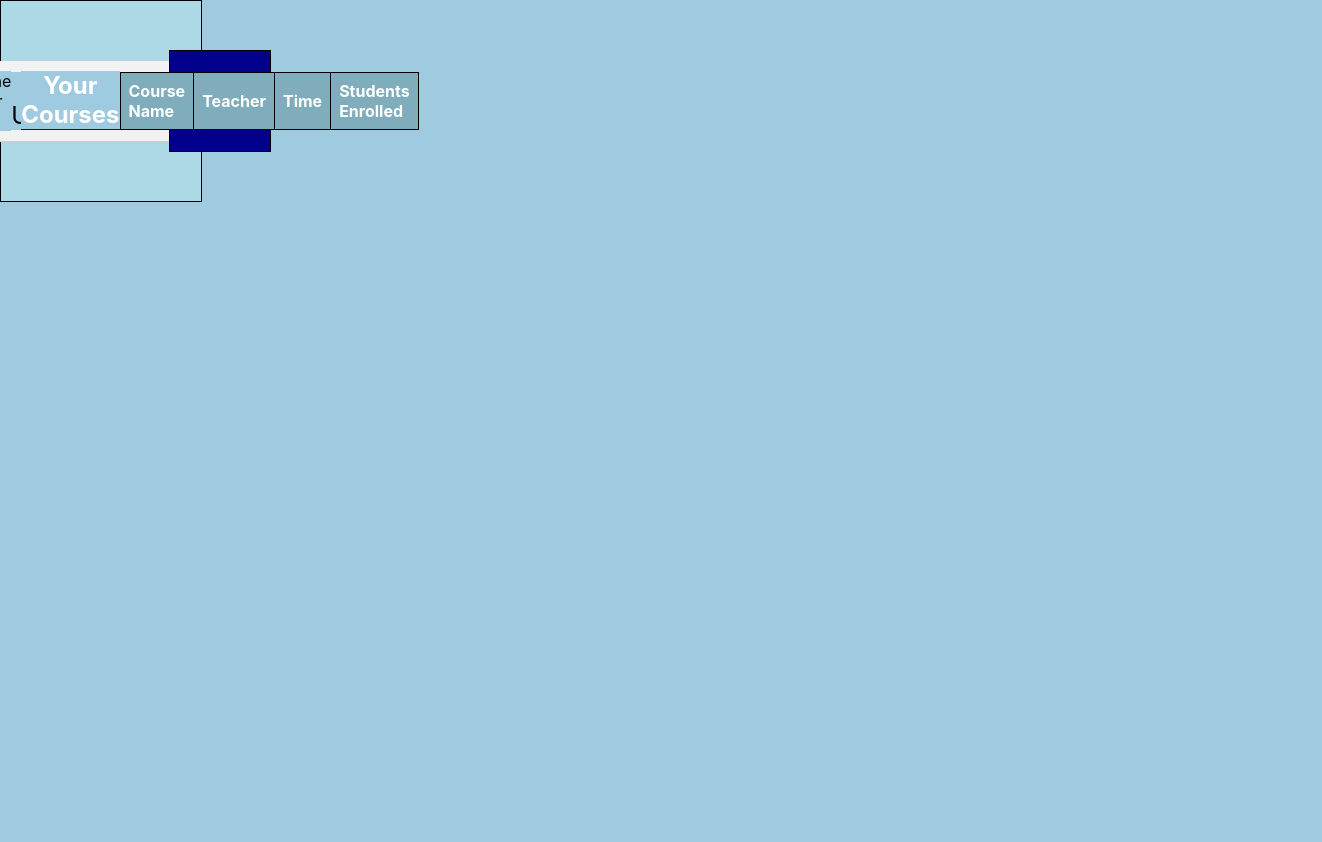
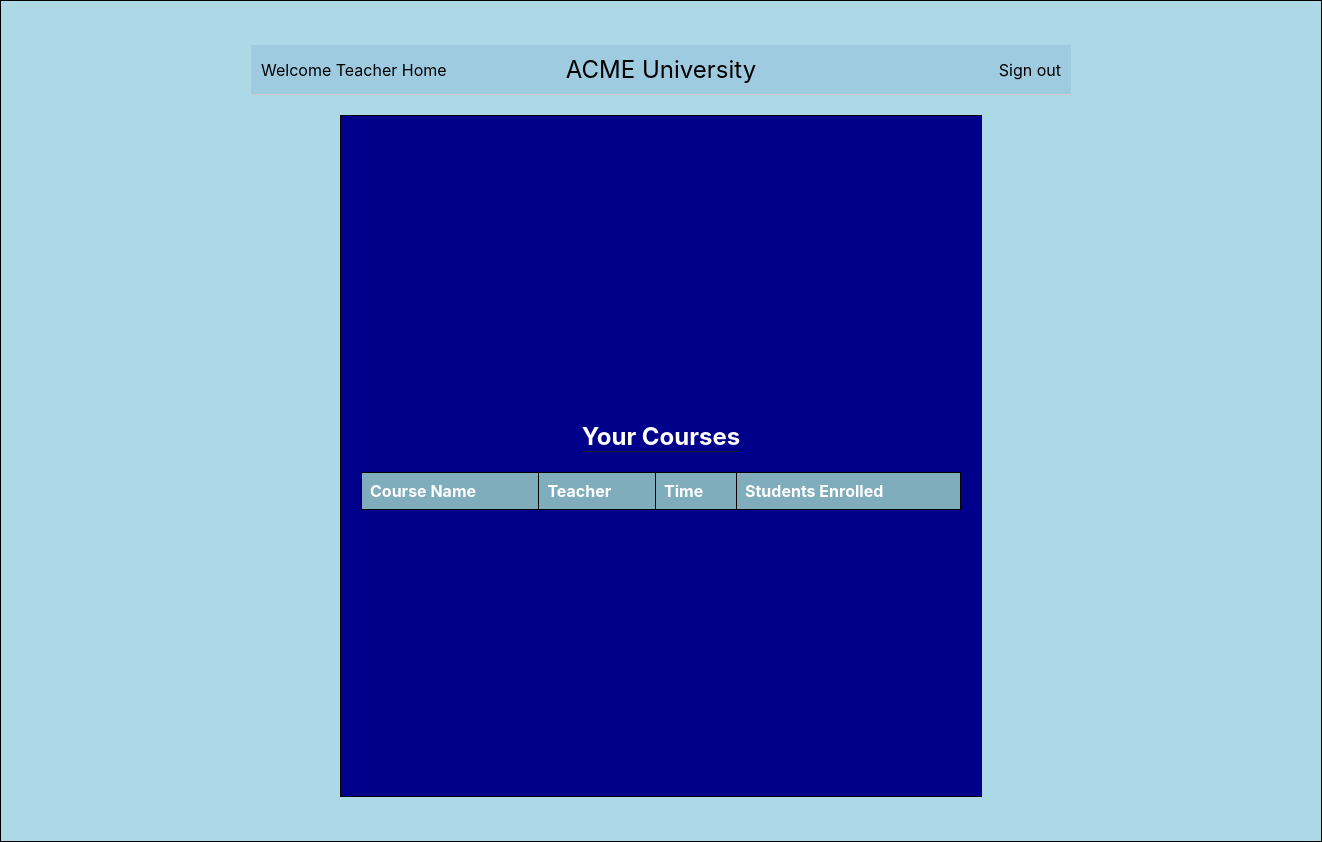
Before and after one commit to HikaruKurusu/Lab-8-Mini-Proj-CSE-108, a React (Create React App) app in the folder lab08/: page /teacher-home in a window 1280 px wide. Shown: the whole page, 1322 px wide, since content can reach past the window. Before the commit the page ends 800 px from the top, so only its background shows below. Built offline with nearby package versions, Linux system fonts and the light colour scheme.

Commit message:
fixed teacherHome squish

```diff
--- a/lab08/src/teacher_pages/TeacherHome.css
+++ b/lab08/src/teacher_pages/TeacherHome.css
@@ -1,8 +1,10 @@
 .outerTeacherHome {
-    width: 200px;
-    height: 200px;
+    height: 100vh;
+    width: 100vw;
+    padding: 20px;
     background-color: lightblue;
     display: flex;
+    flex-direction: column;
     align-items: center;
     justify-content: center;
     border: 1px solid #000;
@@ -12,9 +14,11 @@
     display: flex;
     justify-content: space-between;
     align-items: center;
+    width: 100%;
+    max-width: 800px;
     padding: 10px;
-    background-color: #f2f2f2;
     border-bottom: 1px solid #ccc;
+    margin-bottom: 20px; /* Add some space below the header */
 }
 
 .outerHeader .left {
@@ -34,20 +38,25 @@
 }
 
 .innerTeacherHome {
-    width: 100px;
-    height: 100px;
+    width: 80%;
+    max-width: 600px;
+    height: 80%;
     background-color: darkblue;
     color: white;
     display: flex;
+    flex-direction: column;
     align-items: center;
     justify-content: center;
     border: 1px solid #000;
+    padding: 20px;
 }
 
 .innerHeader {
     text-align: center;
     margin-bottom: 20px;
     font-size: 24px;
+    background-color: darkblue;
+    color: #fff;
     border-bottom: 1px solid #1d1d1d;
 }
 
```
